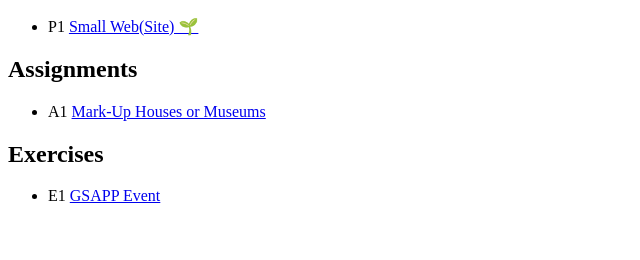
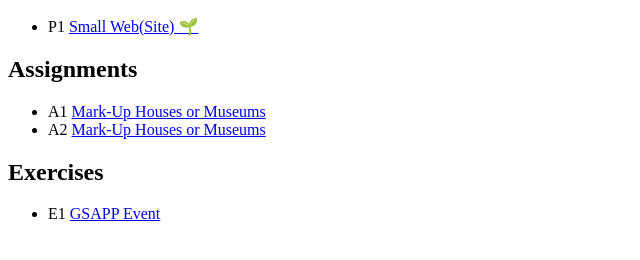
Before and after one commit to celestelayne/potential-invention, a plain HTML site: page index.html in a window 1280 px wide. Shown: the part 110-370 px from the top of the page, without its empty margins (0-640 px from the left). Drawn offline with Linux system fonts and the light colour scheme.

Commit message:
update link

```diff
--- a/index.html
+++ b/index.html
@@ -14,6 +14,7 @@
     <h2>Assignments</h2>
     <ul>
         <li>A1 <a href="./assignments/markup_houses_or_museums/index.html">Mark-Up Houses or Museums</a></li>
+        <li>A2 <a href="./assignments/style_houses_or_museums/index.html">Mark-Up Houses or Museums</a></li>
     </ul>
     <h2>Exercises</h2>
     <ul>
```
